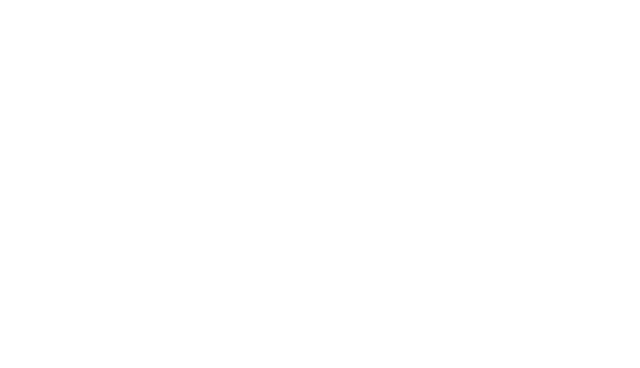
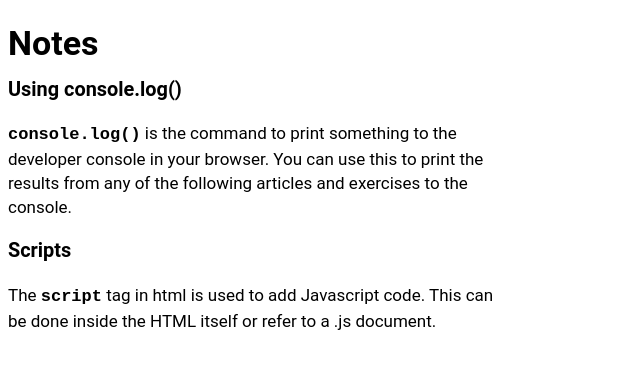
Before and after one commit to devebe/javascript-notes, a plain HTML site: page index.html in a window 1280 px wide. Shown: the whole page, without its empty margins (0-640 px from the left). Drawn offline with Linux system fonts and the light colour scheme.

Commit message:
Modify JS files to contain code examples

```diff
--- /dev/null
+++ b/JS/hello-world.js
@@ -0,0 +1 @@
+console.log("Hello World from a different .js-file!")
--- a/index.html
+++ b/index.html
@@ -2,15 +2,35 @@
 <html>
 
 <head>
-    <meta http-equiv="Content-Type" content="text/html;charset=UTF-8">
+    <meta charset="UTF-8">
     <title>Hello world</title>
+    <link rel="stylesheet" href="styles.css">
 </head>
 
 <body>
+    <div>
+        <h1>Notes</h1>
+        <h3>Using console.log()</h3>
+        <p>
+            <a class="code">console.log()</a> is the command to print something to the developer console
+            in your browser. You can use this to print the results from any of the
+            following articles and exercises to the console.
+        </p>
+        <h3>Scripts</h3>
+        <p>
+            The <a class="code">script</a> tag in html is used to add Javascript code. This can be done
+            inside the HTML itself or refer to a .js document.
+        </p>
+
+
+
+    </div>
     <script>
     // Your Javascript goes here
     console.log("Hello World!")
     </script>
+    <script src="hello-world.js"></script>
+    <script src="variable-declaration.js"></script>
 </body>
 
 </html>
--- a/styles.css
+++ b/styles.css
@@ -0,0 +1,13 @@
+body {
+    font-family: "Roboto",Arial, Helvetica, sans-serif;
+    font-size: 17px;
+    line-height: 24px;
+    width: 500px;
+    display: flex;
+    justify-content: center;
+}
+
+.code {
+    font-family: 'Courier New', Courier, monospace;
+    font-weight: 800;
+}
```
Also changed, not shown: JS/variable-declaration.js (added, +8 -0 lines), hello-world.js (deleted).
